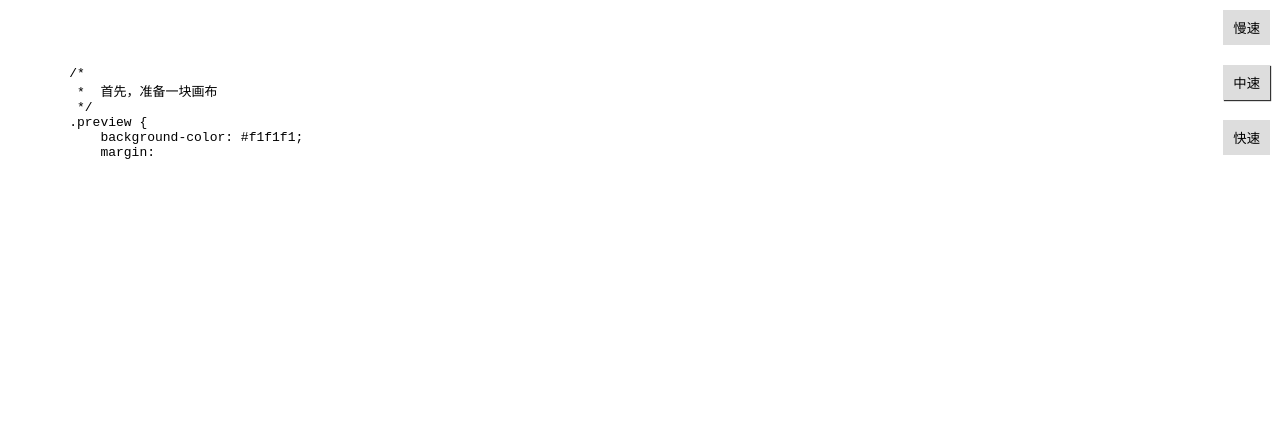
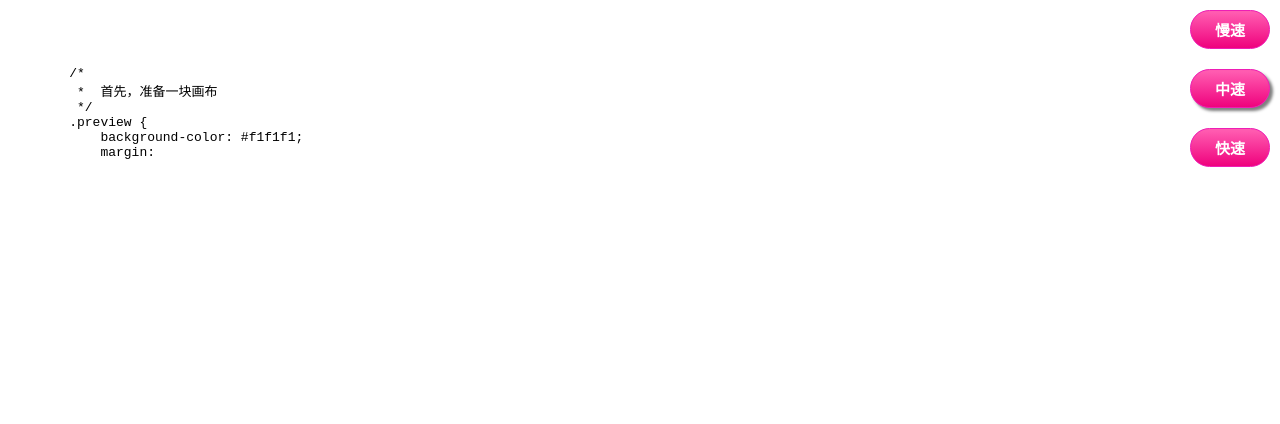
Before and after one commit to jaycemxy/minion-demo, a plain HTML site: page index.html in a window 1280 px wide. Drawn offline with nearby package versions, Linux system fonts and the light colour scheme.

Commit message:
美化按钮

```diff
--- a/css/default.css
+++ b/css/default.css
@@ -39,19 +39,33 @@ body {
 
 .actions {
     position: absolute;
-    right: 0;
+    right: 0px;
     top: 0;
     display: flex;
     flex-direction: column;
 }
 .actions>button{
     margin: 10px;
-    background: #ddd;
     padding: 8px 10px;
     border: none;
+    background:-webkit-gradient( linear, left top, left bottom, color-stop(0.05, #ff5bb0), color-stop(1, #ef027d) );
+	background-color:#ff5bb0;
+	border-top-left-radius:20px;
+	border-top-right-radius:20px;
+	border-bottom-right-radius:20px;
+	border-bottom-left-radius:20px;
+	text-indent:0;
+	border:1px solid #ee1eb5;
+	display:inline-block;
+	color:#ffffff;
+	font-family:Arial;
+	font-size:15px;
+	font-weight:bold;
+	font-style:normal;
+	width:80px;
 }
 .actions>button.active{
-    box-shadow: 1px 1px 1px rgba(0,0,0,0.8);
+    box-shadow: 3px 3px 3px 0px rgba(0,0,0,0.5);
 }
 .actions>button:focus{
     outline: none;
```
